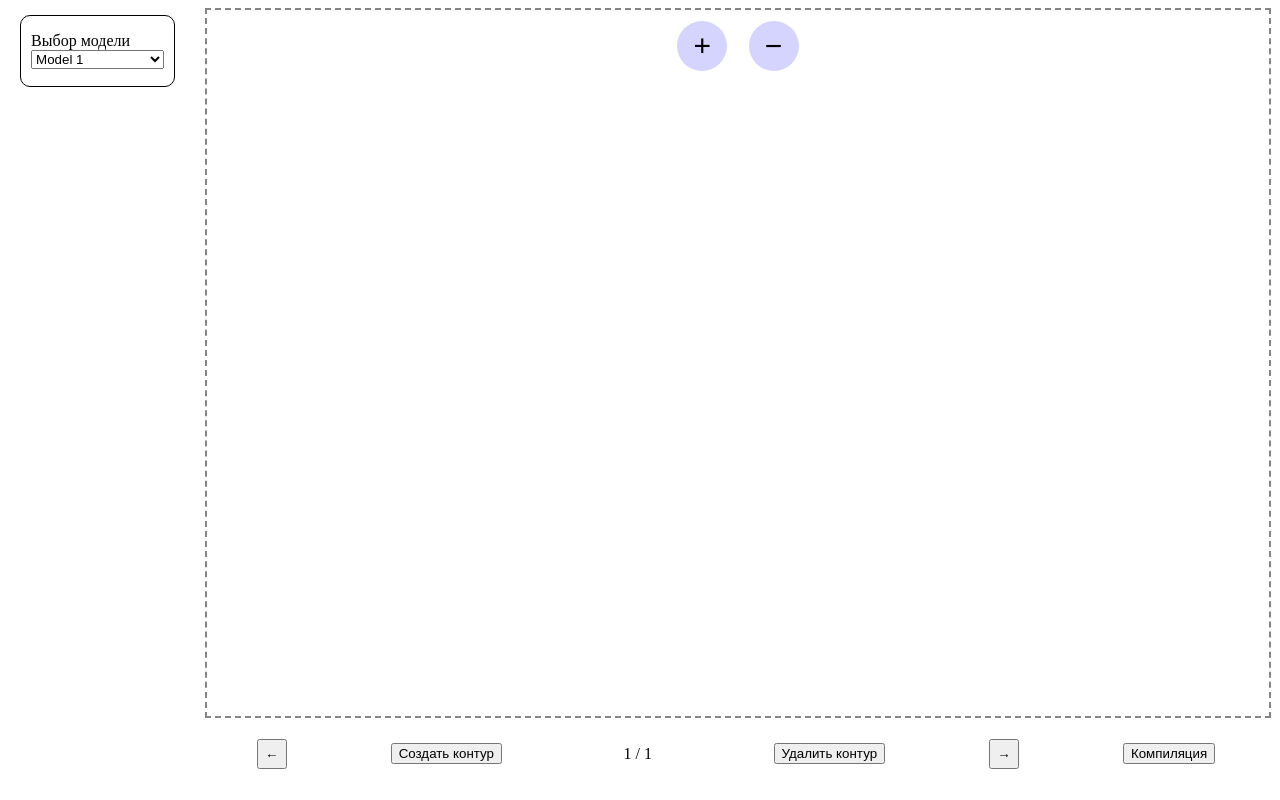
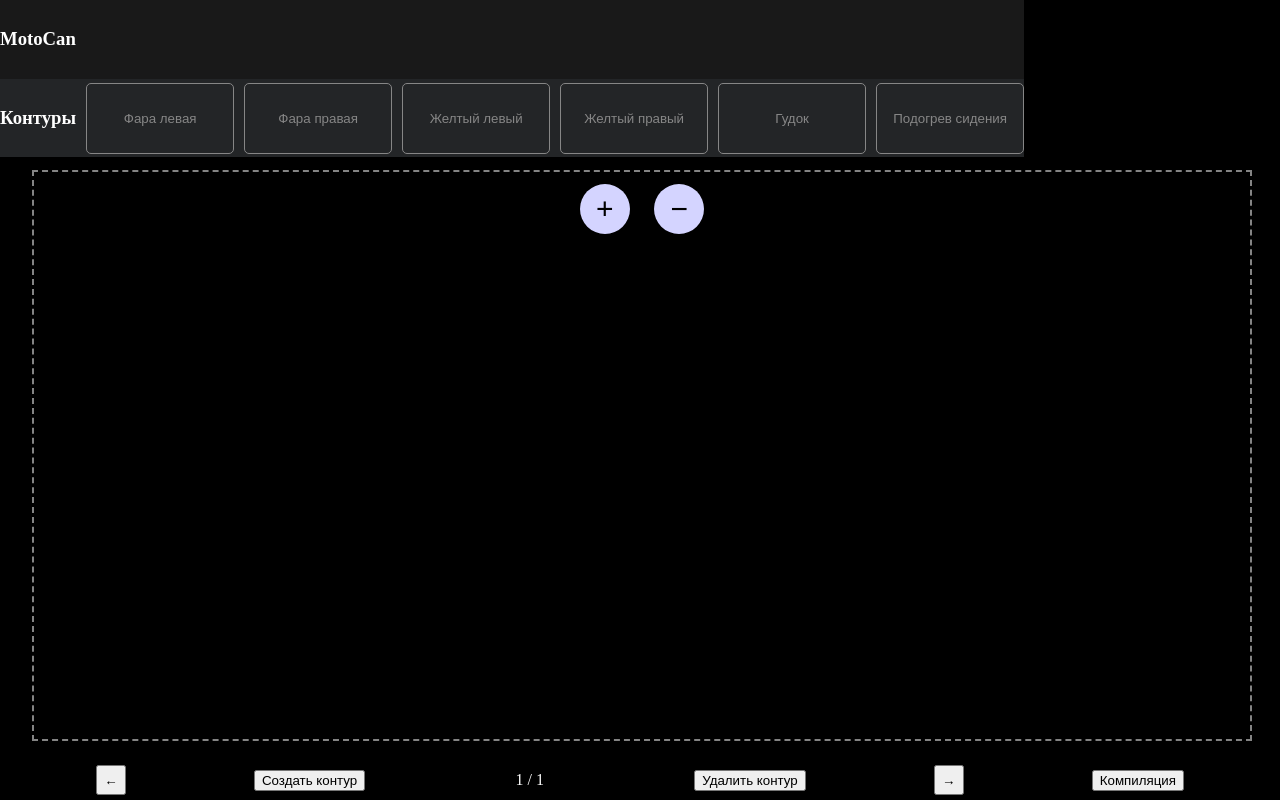
Before and after one commit to AlexGat27/GraphicEditor, a Vue app: page / in a window 1280 px wide. Built offline with nearby package versions, Linux system fonts and the light colour scheme.

Commit message:
Промекжуточная стадия изменений

```diff
--- a/src/App.vue
+++ b/src/App.vue
@@ -20,15 +20,16 @@
   <div class="editor"><Editor :model="model"/></div>
 </template>
 
-<style>
+<style scoped>
   .editor{
-    width:83%;
-    height: 98%;
-    padding: 1%;
+    width:95%;
+    height: 80%;
+    padding: 0;
+    margin-top: 1%;
   }
   .toolbox{
-    width:13%;
-    height: 98%;
-    padding: 1%;
+    width:100%;
+    height: 20%;
+    padding: 0;
   }
 </style>
--- a/src/assets/main.css
+++ b/src/assets/main.css
@@ -1,3 +1,12 @@
+:root{
+  --blocks-contours: #868686;
+  --lines-cases: #424242;
+  --background-cases: #7f7f7f;
+  --background-case-container: #17181A;
+  --background-toolbox-titlebar: #191919;
+  --background-toolbox-contourbar: #232527;
+}
+
 html, body{
   width: 100%;
   height: 100%;
@@ -7,9 +16,11 @@ html, body{
 
 #app {
   display: flex;
-  flex-direction: row;
+  flex-direction: column;
   width: 100%;
   height: 100%;
   align-items: center;
   justify-content: center;
+  background-color: black;
+  color: white;
 }
--- a/src/components/BlockContainer.vue
+++ b/src/components/CaseContainer.vue
@@ -4,26 +4,22 @@
           <ConditionalBlock  v-for="(block, index) in blocks.conditionAttributes" :key="index"
           @attribute="updateAttribute('conditionAttributes', index, $event)"
           :current="block" :conditionAttributes="model.conditionAttributes"/>
-          <div class="сaseBtnBlock">
+          <!-- <div class="сaseBtnBlock">
             <button class="сaseBtn" @click="addCase('conditionAttributes')">Добавить условие</button>
             <button class="сaseBtn" @click="removeCase('conditionAttributes')">Удалить условие</button>
-          </div>
+          </div> -->
         </div>
         <div class="cases">
           <ActionBlock v-for="(block, index) in blocks.actionAttributes" :key="index"
           @attribute="updateAttribute('actionAttributes', index, $event)"
           :current="block" :actionAttributes="model.actionAttributes"/>
-          <!-- <div class="сaseBtnBlock">
-            <button class="сaseBtn" @click="addCase('actionAttributes')">Добавить действие</button>
-            <button class="сaseBtn" @click="removeCase('actionAttributes')">Удалить действие</button>
-          </div> -->
         </div>
     </div>
   </template>
 
 <script>
-import ActionBlock from './blocks/ActionBlock.vue';
-import ConditionalBlock from './blocks/ConditionalBlock.vue';
+import ActionBlock from './Cases/ActionCase.vue';
+import ConditionalBlock from './Cases/ConditionalCase.vue';
 
 export default {
   components: {
@@ -71,7 +67,7 @@ export default {
     height: 100%;
     display: flex;
     overflow: scroll;
-    border: 1px solid black;
+    background-color: var(--background-case-container);
   }
   .cases{
     display: block;
--- a/src/components/blocks/ActionBlock.vue
+++ b/src/components/Cases/ActionCase.vue
@@ -2,8 +2,6 @@
   <div class="actionCase">
     <SelectBlock :blockTitle="title1" :attributes="filterActionAttributes.action"
     @attribute="updateAttribute('action', $event)" :current="currentAction.action"/>
-    <!-- <SelectBlock :blockTitle="title2" :attributes="filterActionAttributes.actionType"
-    @attribute="updateAttribute('actionType', $event)" :current="currentAction.actionType"/> -->
     <SelectBlock :blockTitle="title3" :attributes="filterActionAttributes.interrupedTime"
     @attribute="updateAttribute('interrupedTime', $event)" :current="currentAction.interrupedTime"/>
     <SelectBlock :blockTitle="title4" :attributes="filterActionAttributes.cyclePeriod"
@@ -13,8 +11,8 @@
 </template>
 
 <script>
-  import SelectBlock from "./SelectBlock.vue";
-  import InputBlock from "./InputBlock.vue";
+  import SelectBlock from "../blocks/SelectBlock.vue";
+  import InputBlock from "../blocks/InputBlock.vue";
 
   export default {
     components: {SelectBlock, InputBlock},
@@ -69,6 +67,6 @@
     align-items: center;
     height: 80%;
     width: 100%;
-    background-color: rgb(236, 252, 255);
+    background-color: var(--background-cases);
   }
 </style>
--- a/src/components/blocks/ConditionalBlock.vue
+++ b/src/components/Cases/ConditionalCase.vue
@@ -12,8 +12,8 @@
 </template>
 
 <script>
-import InputBlock from './InputBlock.vue';
-import SelectBlock from './SelectBlock.vue'
+import InputBlock from '../blocks/InputBlock.vue';
+import SelectBlock from '../blocks/SelectBlock.vue'
 
 export default {
   components: {SelectBlock, InputBlock},
@@ -70,6 +70,6 @@ export default {
     height: 80%;
     align-items: center;
     border-right: 2px dashed rgb(52, 52, 52);
-    background-color: rgb(222, 222, 222);
+    background-color: var(--background-cases);
   }
 </style>
--- a/src/components/Editor.vue
+++ b/src/components/Editor.vue
@@ -3,7 +3,7 @@
     <div class="editorfield">
       <div class="counterItem">
         <div v-for="container in currentContour.containers" class="containerItem">
-          <BlockContainer @containerData="updateDataContour($event, container)" :model="model" :blocks="container"/>
+          <CaseContainer @containerData="updateDataContour($event, container)" :model="model" :blocks="container"/>
         </div>
         <div class="containerButtons">
           <button @click="addContainer()">&plus;</button>
@@ -18,25 +18,17 @@
       <button @click="popContour()">Удалить контур</button>
       <button @click="switchContour(1)" class="icon-btn arrow-forward"></button>
       <button @click="exportData()">Компиляция</button>
-
-      <!-- <div class="digitalPin">
-        <label>Номер цифрового пина</label>
-        <select v-model="currentContour.digitalPin">
-          <option v-for="digitalPin in filterDigitalPins" :value="digitalPin">{{ digitalPin }}</option>
-        </select>
-      </div> -->
     </div>
   </div>
 </template>
 
 <script>
-import BlockContainer from './BlockContainer.vue';
-import SelectBlock from './blocks/SelectBlock.vue';
+import CaseContainer from './CaseContainer.vue';
 import { FileCreator } from '@/services/fileCreator';
 
 export default {
   components: {
-    BlockContainer, SelectBlock
+    CaseContainer
   },
   props:{
     model: {
--- a/src/components/Toolbox.vue
+++ b/src/components/Toolbox.vue
@@ -1,11 +1,21 @@
 <template>
-    <div class="toolbox">
-      <ChangeModel @model="updateModel($event)" id="changeModel"/>
+    <div class="titleBar">
+      <h3>MotoCan</h3>
+      <!-- <ChangeModel @model="updateModel($event)" id="changeModel"/> -->
+    </div>
+    <div class="contourBar">
+      <h3>Контуры</h3>
+      <button>Фара левая</button>
+      <button>Фара правая</button>
+      <button>Желтый левый</button>
+      <button>Желтый правый</button>
+      <button>Гудок</button>
+      <button>Подогрев сидения</button>
     </div>
 </template>
 
 <script>
-import ChangeModel from './ChangeModel.vue';
+import ChangeModel from './blocks/ChangeModelBlock.vue';
 
 export default {
   components: {
@@ -26,11 +36,33 @@ export default {
 </script>
 
 <style scoped>
-.toolbox {
-  height: 100%;
-  width: 100%;
+.titleBar, .contourBar{
+  height: 50%;
+  width: 80%;
+  margin: 0;
   display: flex;
-  flex-direction: column;
   align-items: center;
+  justify-content: start;
+}
+.contourBar{
+  background-color: var(--background-toolbox-contourbar);
+}
+.titleBar{
+  background-color: var(--background-toolbox-titlebar);
+}
+h3{
+  margin: 0;
+}
+
+.contourBar button{
+  height: 90%;
+  width: 150px;
+  margin: 0;
+  margin-left: 1%;
+  font-family: ;
+  color: var(--blocks-contours);
+  background-color: var(--background-toolbox-contourbar);
+  border: 1px solid var(--blocks-contours);
+  border-radius: 5px;
 }
 </style>
--- a/src/components/ChangeModel.vue
+++ b/src/components/blocks/ChangeModelBlock.vue
@@ -26,25 +26,29 @@
         this.$emit("model", this.currentModel);
       }).catch(er => console.error(er))
     },
+
   }
   </script>
 
   <style scoped>
+    .block select{
+      border: 1px solid white;
+      border-radius: 10px;
+      cursor: pointer;
+      color: white;
+    }
     .block{
       width: 80%;
       height: 50px;
       margin: 5px;
-      border: 1px solid black;
-      border-radius: 10px;
-      cursor: pointer;
       display: flex;
       flex-direction: column;
       justify-content: center;
       overflow: hidden;
-      padding: 10px;
+      background-color: none;
     }
-    p{
-      margin:0;
-      text-align: center;
+    label{
+      margin-bottom:5%;
+      color: white;
     }
   </style>
--- a/src/components/blocks/InputBlock.vue
+++ b/src/components/blocks/InputBlock.vue
@@ -42,22 +42,25 @@ export default {
 </script>
 
 <style scoped>
-  .block{
-    min-width: 150px;
-    height: 60%;
-    border: 1px solid black;
+  .block input{
+      border: 1px solid var(--blocks-contours);
       border-radius: 10px;
       cursor: pointer;
+      background-color: none;
+      color: var(--blocks-contours);
+    }
+    .block{
+      width: 80%;
+      height: 50px;
+      margin: 5px;
       display: flex;
       flex-direction: column;
       justify-content: center;
       overflow: hidden;
-    padding: 10px;
-    margin: 5px;
-    background-color: white;
+      background-color: none;
     }
-  p{
-    margin:0;
-    text-align: center;
+  label{
+    margin-bottom:5%;
+    color: var(--blocks-contours);
   }
 </style>
--- a/src/components/blocks/SelectBlock.vue
+++ b/src/components/blocks/SelectBlock.vue
@@ -42,21 +42,25 @@ export default {
 </script>
 
 <style scoped>
-  .block{
-    min-width: 150px;
-    height: 60%;
-    margin: 5px;
-    border: 1px solid black;
+  .block select{
+      border: 1px solid var(--blocks-contours);
       border-radius: 10px;
       cursor: pointer;
+      background-color: black;
+      color: var(--blocks-contours);
+    }
+    .block{
+      width: 80%;
+      height: 50px;
+      margin: 5px;
       display: flex;
       flex-direction: column;
       justify-content: center;
-    padding: 10px;
-    background-color: white;
-
+      overflow: hidden;
+      background-color: none;
     }
   label{
     margin-bottom:5%;
+    color: var(--blocks-contours);
   }
 </style>
```
Lines whose indentation alone changed are shown as unchanged.
